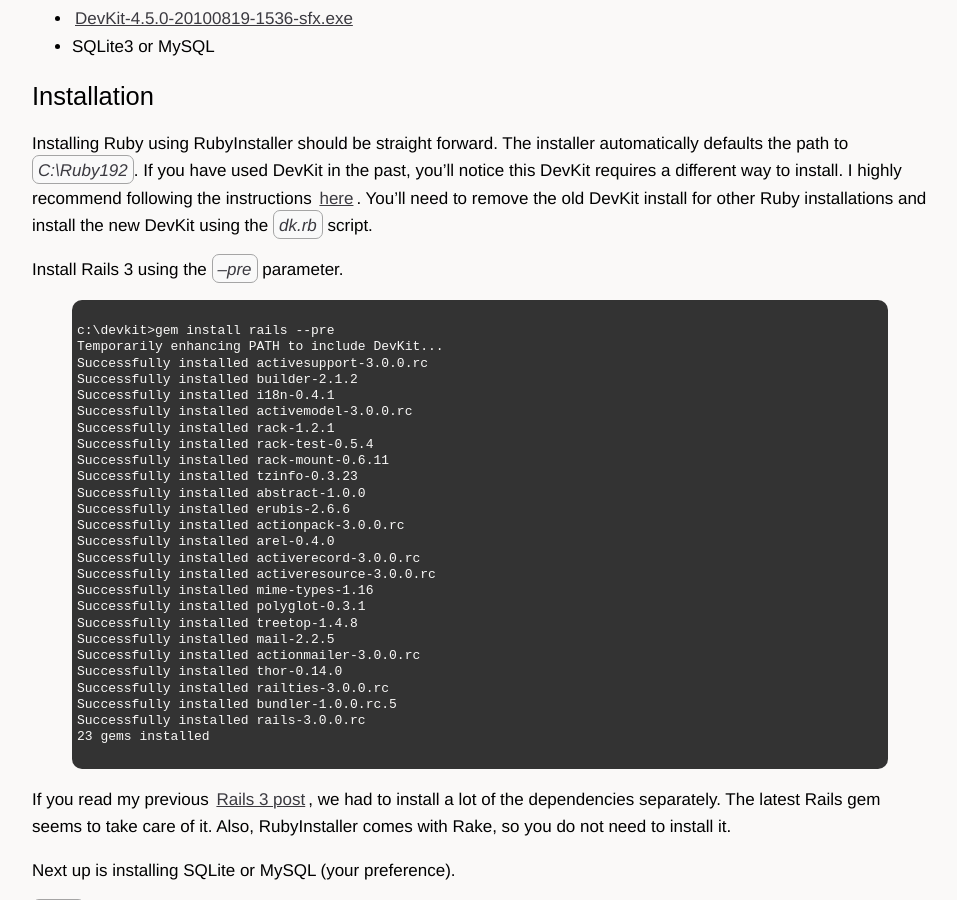
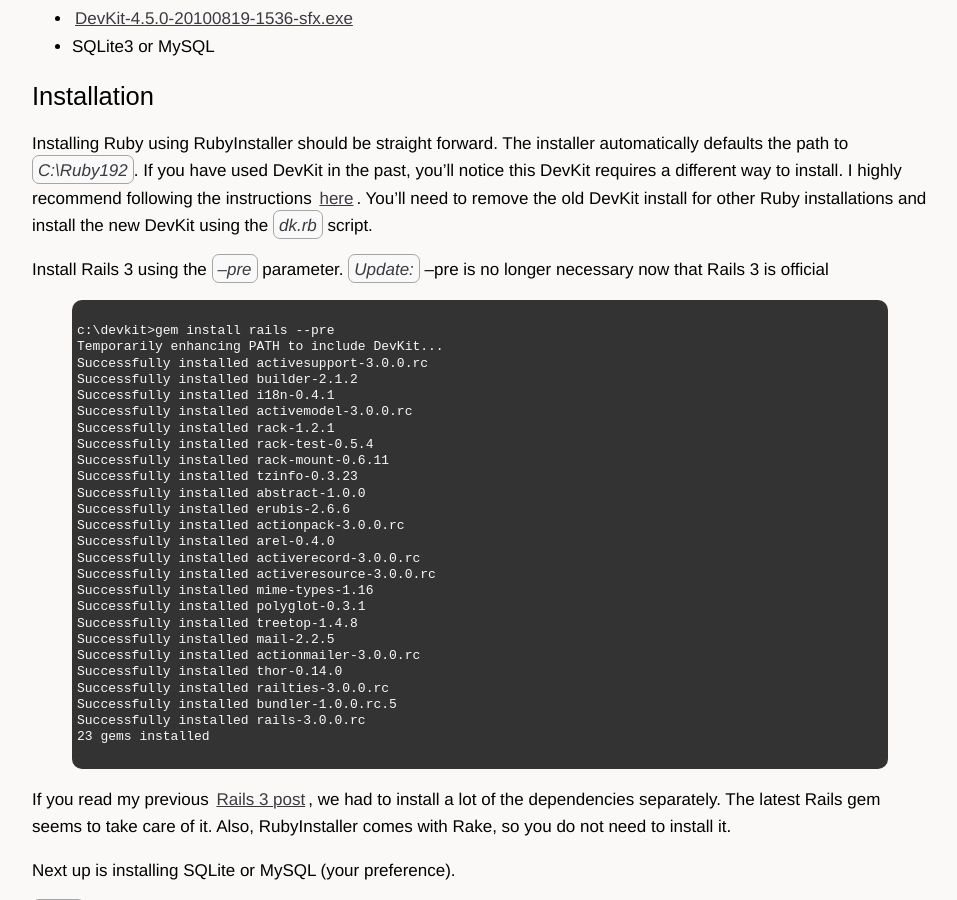
Before and after one commit to sl4m/sl4m.github.com, a Jekyll site: the page built from _posts/2010-08-21-rails-3-rc-on-windows-using-rubyinstaller-192.markdown, in a window 1280 px wide and 900 px high, scrolled down 449 px. Shown: the whole window, without its empty margins (160-1117 px from the left). Built offline with Jekyll 4.4.1, drawn with Linux system fonts in a browser that asks for light colours; comment, search, counter and statistics services are not loaded.

Commit message:
updated post

```diff
--- a/_posts/2010-08-21-rails-3-rc-on-windows-using-rubyinstaller-192.markdown
+++ b/_posts/2010-08-21-rails-3-rc-on-windows-using-rubyinstaller-192.markdown
@@ -21,7 +21,7 @@
 
 Installing Ruby using RubyInstaller should be straight forward.  The installer automatically defaults the path to *C:\Ruby192*.  If you have used DevKit in the past, you'll notice this DevKit requires a different way to install.  I highly recommend following the instructions [here](http://wiki.github.com/oneclick/rubyinstaller/development-kit).  You'll need to remove the old DevKit install for other Ruby installations and install the new DevKit using the *dk.rb* script.
 
-Install Rails 3 using the *--pre* parameter.
+Install Rails 3 using the *--pre* parameter.  *Update:* --pre is no longer necessary now that Rails 3 is official
 
 {% highlight text %}
 c:\devkit>gem install rails --pre
```
